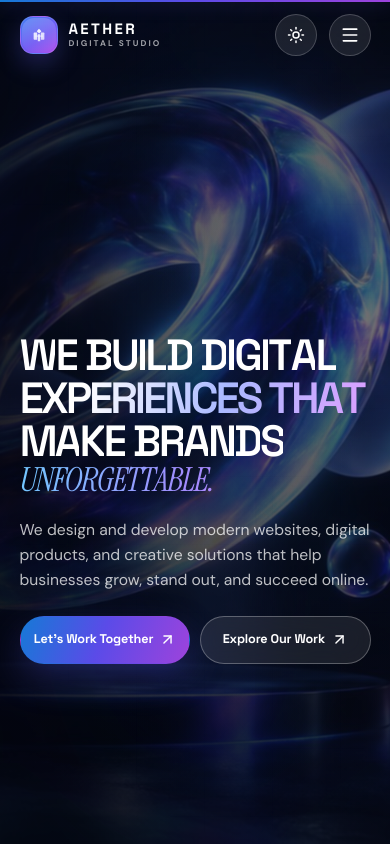
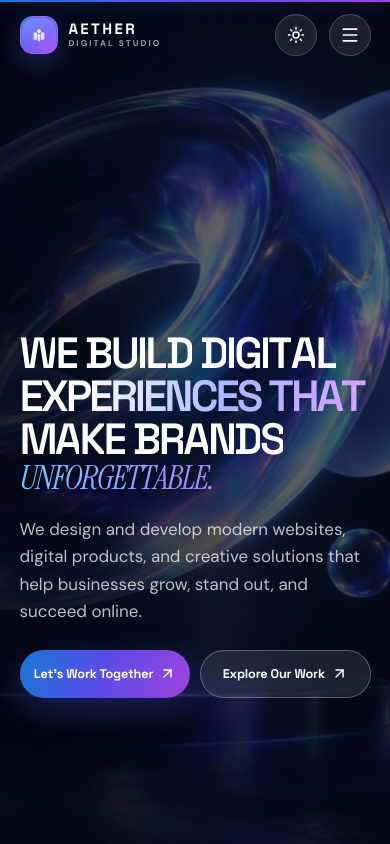
Before and after one commit to manojbarode/Aether-Studio-, a React (Vite) app: page / in a window 390 px wide. Shown: the top 844 px of the page. Built offline with nearby package versions, Linux system fonts and the light colour scheme.

Commit message:
Increase and lower mobile hero content

```diff
--- a/src/styles/hero-video.css
+++ b/src/styles/hero-video.css
@@ -364,8 +364,8 @@
 
 @media (max-width: 560px) {
   .hero--video {
-    min-height: max(100svh, 720px);
-    padding-block: calc(var(--header-height) + 10rem) 4.75rem;
+    min-height: max(100svh, 760px);
+    padding-block: calc(var(--header-height) + 12rem) 4.75rem;
   }
 
   .hero--video .hero-layout {
@@ -386,9 +386,9 @@
   }
 
   .hero--video .hero-subtitle {
-    margin-top: 1.25rem;
-    font-size: 0.98rem;
-    line-height: 1.6;
+    margin-top: 1.35rem;
+    font-size: 1.06rem;
+    line-height: 1.62;
   }
 
   .hero--video .hero-actions {
@@ -432,7 +432,7 @@
 
 @media (max-width: 380px) {
   .hero--video {
-    min-height: max(100svh, 700px);
+    min-height: max(100svh, 760px);
   }
 
   .hero--video .hero-layout {
@@ -440,11 +440,11 @@
   }
 
   .hero--video .hero-title {
-    font-size: clamp(2.2rem, 10.5vw, 2.65rem);
+    font-size: clamp(2.3rem, 11vw, 2.8rem);
   }
 
   .hero--video .hero-subtitle {
-    font-size: 0.92rem;
+    font-size: 1rem;
   }
 }
 
@@ -516,18 +516,19 @@
 @media (max-height: 740px) and (max-width: 560px) {
   .hero--video {
     min-height: 100svh;
-    padding-block: calc(var(--header-height) + 8rem) 1.75rem;
+    min-height: max(100svh, 760px);
+    padding-block: calc(var(--header-height) + 10rem) 2.5rem;
   }
 
   .hero--video .hero-title {
-    font-size: clamp(2.15rem, 9.5vw, 2.9rem);
-    line-height: 0.96;
+    font-size: clamp(2.3rem, 10vw, 3rem);
+    line-height: 0.98;
   }
 
   .hero--video .hero-subtitle {
-    margin-top: 0.75rem;
-    font-size: 0.88rem;
-    line-height: 1.45;
+    margin-top: 1rem;
+    font-size: 0.98rem;
+    line-height: 1.55;
   }
 
   .hero--video .hero-actions {
```
